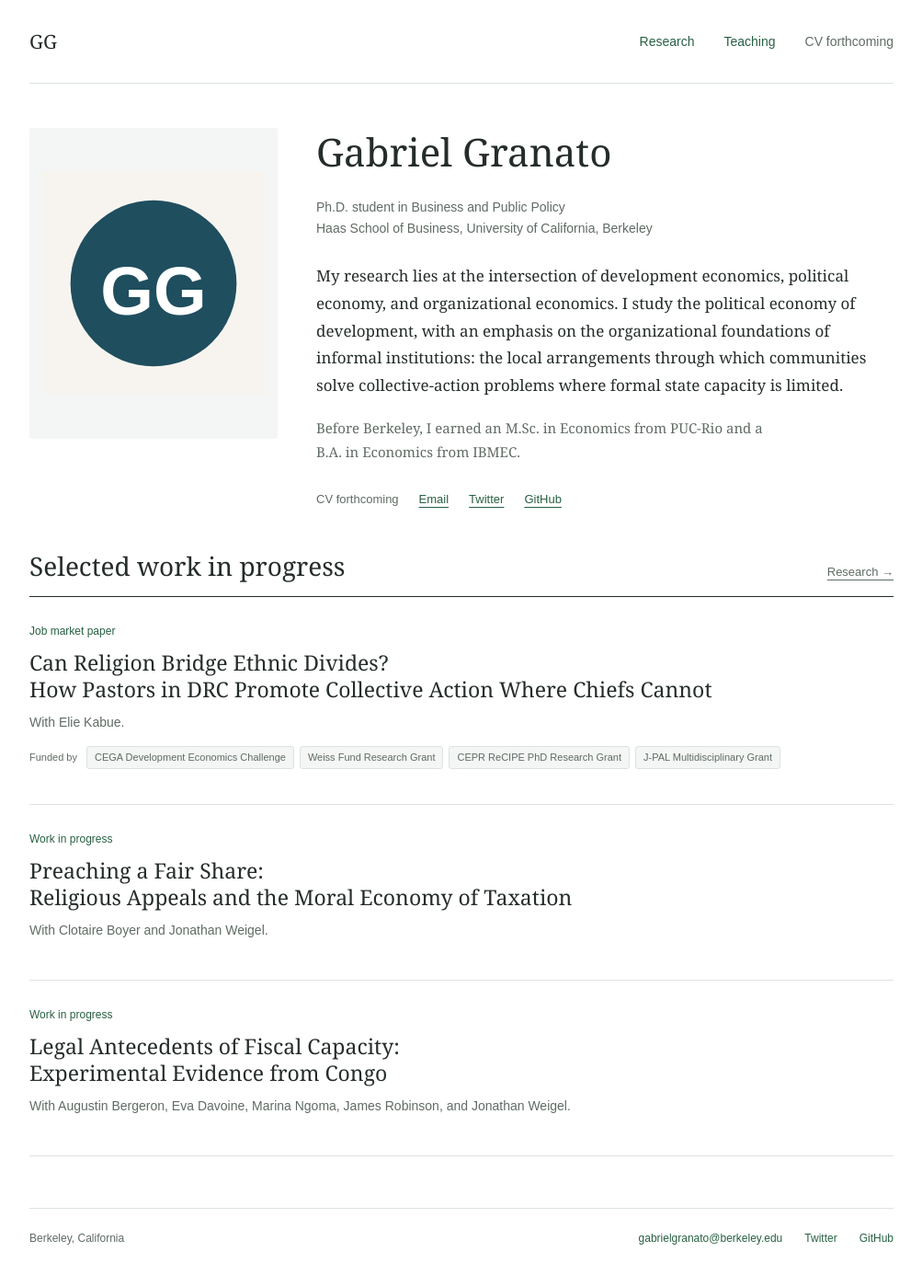
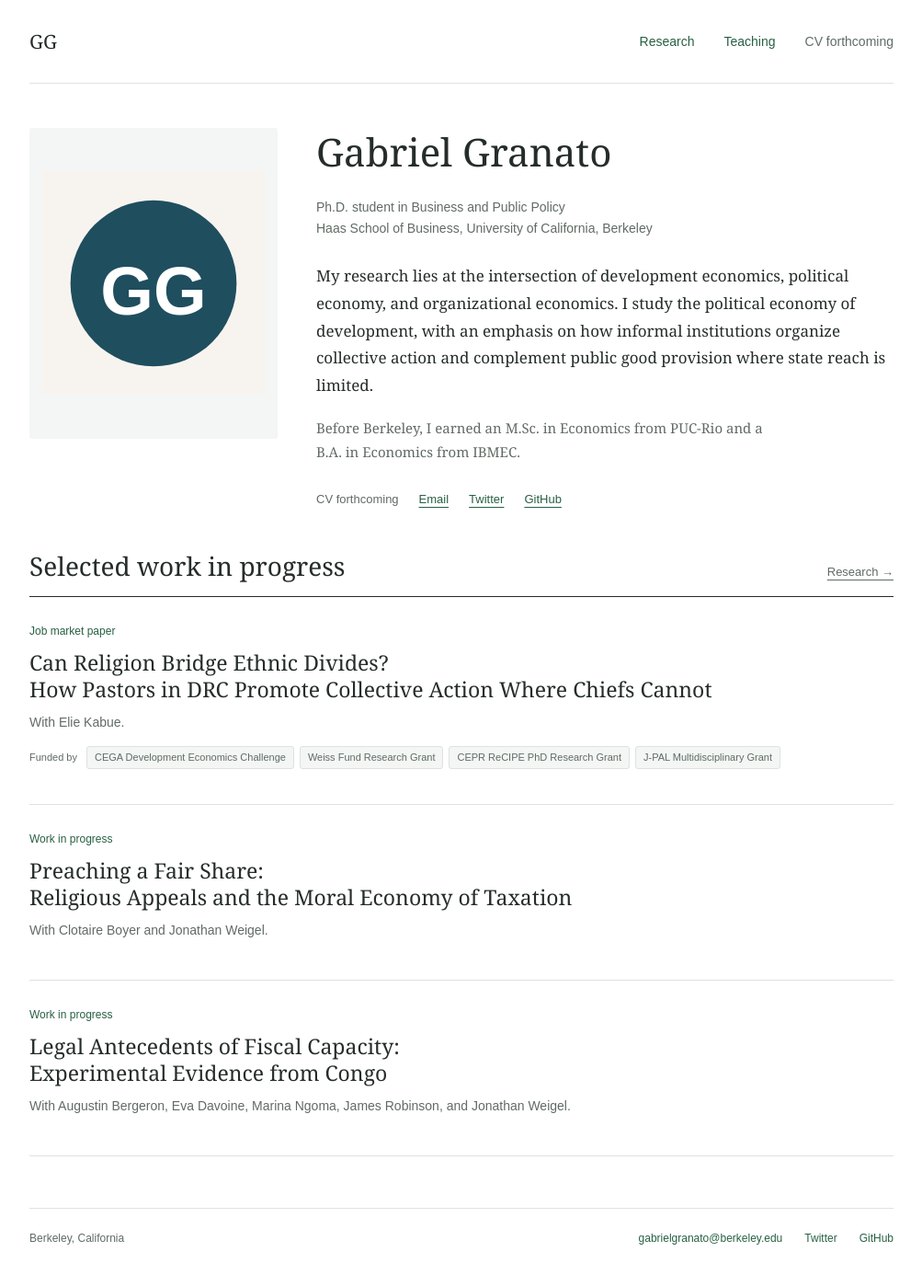
Before and after one commit to gabrielgranato/gabrielgranato.github.io, a Jekyll site: the page built from _pages/about.md, in a window 1280 px wide. Shown: the whole page at 92% size, without its empty margins (138-1141 px from the left). Built offline with Jekyll 4.4.1, drawn with Linux system fonts in a browser that asks for light colours.

Commit message:
Refine research interests bio

```diff
--- a/_pages/about.md
+++ b/_pages/about.md
@@ -16,7 +16,7 @@ redirect_from:
 
 <p class="affiliation">Ph.D. student in Business and Public Policy<br>Haas School of Business, University of California, Berkeley</p>
 
-My research lies at the intersection of development economics, political economy, and organizational economics. I study the political economy of development, with an emphasis on the organizational foundations of informal institutions: the local arrangements through which communities solve collective-action problems where formal state capacity is limited.
+My research lies at the intersection of development economics, political economy, and organizational economics. I study the political economy of development, with an emphasis on how informal institutions organize collective action and complement public good provision where state reach is limited.
 
 <p class="education">Before Berkeley, I earned an M.Sc. in Economics from PUC-Rio and a <span class="education-degree">B.A. in Economics from IBMEC.</span></p>
 
```
